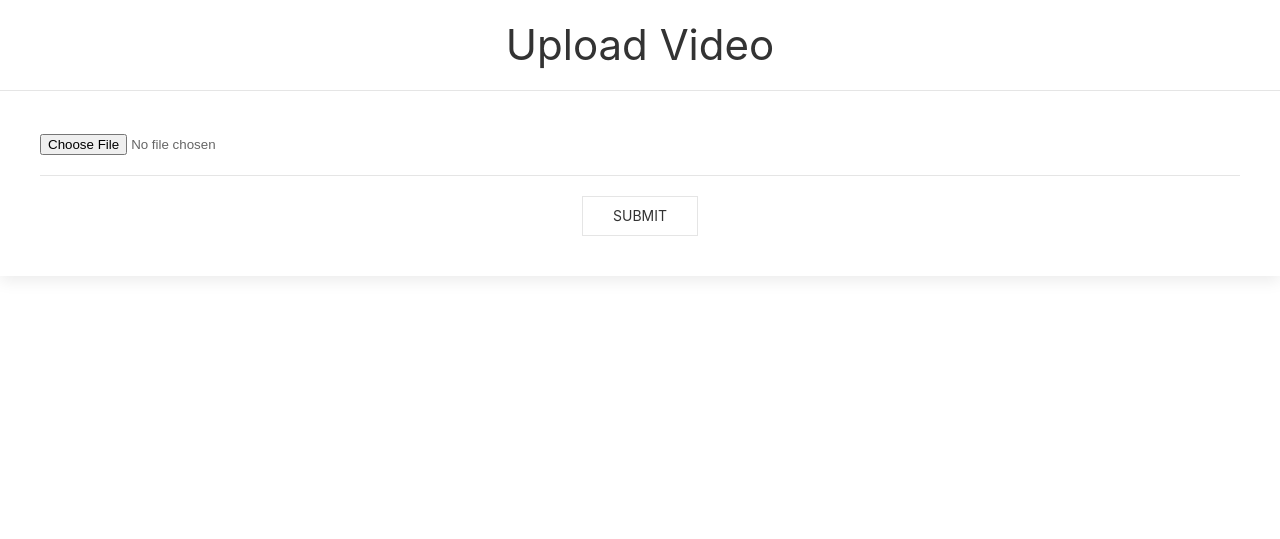
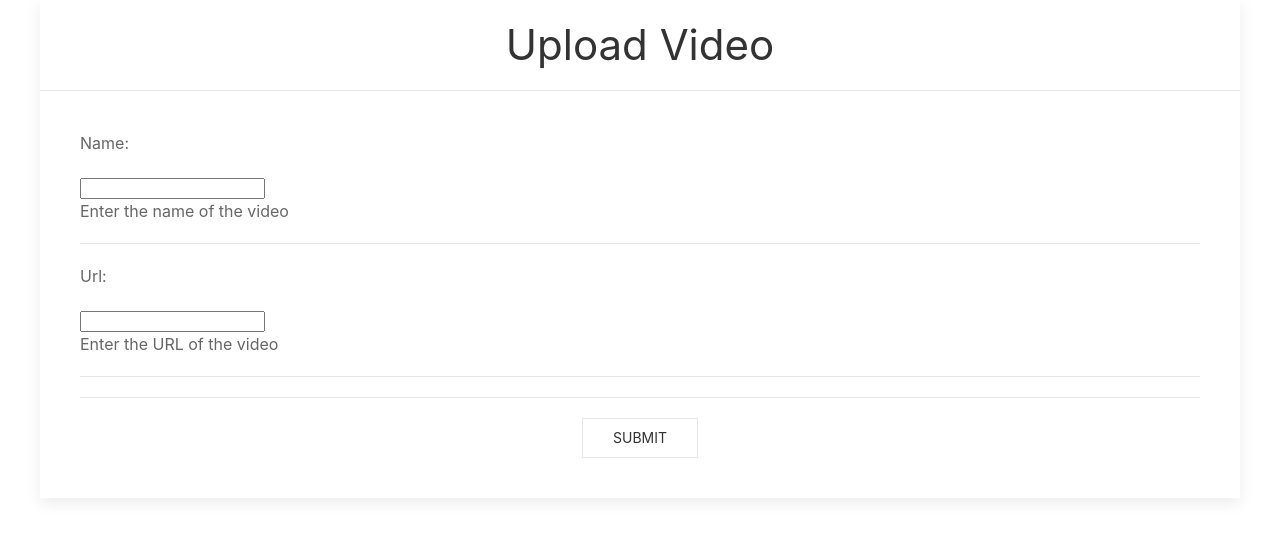
Before and after one commit to codervivek/deep_player, a Django app: page /upload/ in a window 1280 px wide. Shown: the part 80-619 px from the top of the page. Run offline with Django 3.2, Linux system fonts and the light colour scheme; some libraries are stand-ins or nearby versions.

Commit message:
added upload api

```diff
--- a/deep_player/forms.py
+++ b/deep_player/forms.py
@@ -11,3 +11,10 @@ class SignUpForm(UserCreationForm):
     class Meta:
         model = User
         fields = ('username', 'first_name', 'last_name', 'email', 'password1', 'password2', )
+
+class UploadForm(forms.Form):
+    name = forms.CharField(max_length=50,help_text="Enter the name of the video")
+    url = forms.CharField(max_length=1000,help_text="Enter the URL of the video")
+    user = forms.CharField(max_length='5',help_text="a")
+    class Meta:
+        fields = ('name','url','user')
--- a/deep_player/settings.py
+++ b/deep_player/settings.py
@@ -25,7 +25,7 @@ SECRET_KEY = 'eyr8=0a6ou02h&y-slh!g4g+nppr8l%3!@ajzf8usm87ii)tjx'
 # SECURITY WARNING: don't run with debug turned on in production!
 DEBUG = True
 
-ALLOWED_HOSTS = ['13.92.247.122','deep-player.eastus.cloudapp.azure.com','localhost']
+ALLOWED_HOSTS = ['13.92.247.122','deep-player.eastus.cloudapp.azure.com','localhost','*']
 
 
 # Application definition
--- a/deep_player/urls.py
+++ b/deep_player/urls.py
@@ -8,7 +8,7 @@ from django.conf.urls.static import static
 
 urlpatterns = [
     url(r'^', include('video.urls')),
-    url(r'^admin/', admin.site.urls),
+    url(r'^admin/', admin.site.urls,name='admin'),
     url(r'^accounts/', include('django.contrib.auth.urls')),
     url(r'^signup/$', signup, name='signup'),
 ]+static(settings.STATIC_URL, document_root=settings.STATIC_ROOT)
--- a/video/models.py
+++ b/video/models.py
@@ -12,7 +12,7 @@ class Video(models.Model):
 
     created_date = models.DateTimeField(default=timezone.now)
 
-    embed = models.TextField(max_length=2000, null=True, blank=True)
+    embed = models.TextField(max_length=2000, null=True, blank=True, help_text='Enter the ID of Video')
 
     thumbnail = models.TextField(max_length=1000, null=True)
 
--- a/video/templates/index.html
+++ b/video/templates/index.html
@@ -10,7 +10,11 @@
     <a href="{{ video.get_absolute_url }}" class="uk-button uk-button-text">
           <div class="uk-card uk-card-hover uk-card-default uk-grid-collapse uk-child-width-1-2@s uk-margin" uk-grid>
                 <div class="uk-card-media-left uk-cover-container">
+                    {% if video.thumbnail %}
                     <img src="{{video.thumbnail}}" alt="" uk-cover >
+                    {% else %}
+                    <img src="{% static 'images/Processing.jpg' %}" alt="" uk-cover >
+                    {% endif %}
                     <canvas width="100" height="40"></canvas>
                 </div>
                 <div>
--- a/video/templates/upload.html
+++ b/video/templates/upload.html
@@ -1,20 +1,44 @@
 {% include "base.html" %}
 
 {% block content %}
-<div class="uk-flex-middle">
+<div class="uk-flex-middle uk-container">
 <div class="uk-card uk-card-default">
   <div class="uk-card-header">
     <h1 class="uk-text-center">Upload Video</h1>
   </div>
   <div class="uk-card-body">
-    {% comment %} <form action="" method="post"> {% endcomment %}
+      <form action="" method="post">
           <div class="uk-form-group">
           {% csrf_token %}
-          <input id="video-upload-file" type="file">
-          <hr><div class="uk-text-center">
-          <input type="submit" value="Submit" class="uk-button uk-button-default" onclick=upload_file_func() /></div>
+          <!-- <table>
+            {{ form.as_table }}
+            </table><hr> -->
+            {% for field in form %}
+            {% if not field.help_text == "a" %}
+                <div class="form-group row">
+                    <div class="col-3">
+                      <p>{{ field.label_tag }}</p>
+                    </div>
+                    <div class="col-5">{{ field }}</div>
+                    {% if field.help_text %}<div class="form-helptext text-muted col-4">{{ field.help_text }}</div>{% endif %}
+                    {% if field.errors %}
+                    <div class="col-12">
+                        <br>
+                        <ul class="form-errors alert alert-danger">
+                        {% for error in field.errors %}
+                            <li><strong>{{ error|escape }}</strong></li>
+                        {% endfor %}
+                        </ul>
+                      </div>
+                    {% endif %}
+                  </div>
+                {% endif %}<hr>
+            {% endfor %}
+            <input name="user" type="hidden" value="{{user.id}}"/>
+          <div class="uk-text-center">
+          <input type="submit" value="Submit" class="uk-button uk-button-default"/></div>
           </div>
-      {% comment %} </form> {% endcomment %}
+      </form>
   </div>
 </div>
 </div>
--- a/video/views.py
+++ b/video/views.py
@@ -1,13 +1,13 @@
 from django.shortcuts import render
 
 # Create your views here.
-from deep_player.forms import SignUpForm
+from deep_player.forms import SignUpForm, UploadForm
 from django.contrib.auth import login, authenticate
 from django.shortcuts import render, redirect
 from .models import Video
 from django.db.models import Max
 from django.views import generic
-
+from django.contrib.auth.models import User
 def signup(request):
     if request.method == 'POST':
         form = SignUpForm(request.POST)
@@ -36,5 +36,42 @@ def index(request):
 class VideoDetailView(generic.DetailView):
     model=Video
 
+import http.client, urllib.request, urllib.parse, urllib.error, base64
+import json
 def fileupload(request):
-    return render(request, 'upload.html')
+    if request.method == 'POST':
+        form = UploadForm(request.POST)
+        if form.is_valid():
+            headers = {
+                # Request headers
+                'Content-Type': 'multipart/form-data',
+                'Ocp-Apim-Subscription-Key': '8eec2a625b584342b4adde9c7ea87c6a',
+            }
+            n=form.cleaned_data.get('name')
+            u=form.cleaned_data.get('url')
+            user1=form.cleaned_data.get('user')
+            params = urllib.parse.urlencode({
+                # Request parameters
+                'name': n,
+                'privacy': 'Public',
+                'videoUrl': u,
+            })
+
+            # try:
+            conn = http.client.HTTPSConnection('videobreakdown.azure-api.net')
+            conn.request("POST", "/Breakdowns/Api/Partner/Breakdowns?%s" % params, "", headers)
+            response = conn.getresponse()
+            string = response.read().decode('utf-8')
+            json_obj = json.loads(string)
+            user1=User.objects.get(id=user1)
+            new_video = Video.objects.create(name=n,embed=json_obj,user=user1)
+            new_video.save()
+            # print(response.content)
+            conn.close()
+            return redirect('home')
+            # except Exception as e:
+            #     print("[Errno {0}] {1}".format(e.errno, e.strerror))
+            #     return redirect('admin')
+    else:
+        form=UploadForm
+    return render(request, 'upload.html',{'form':form})
```
Also changed, not shown: db.sqlite3.
